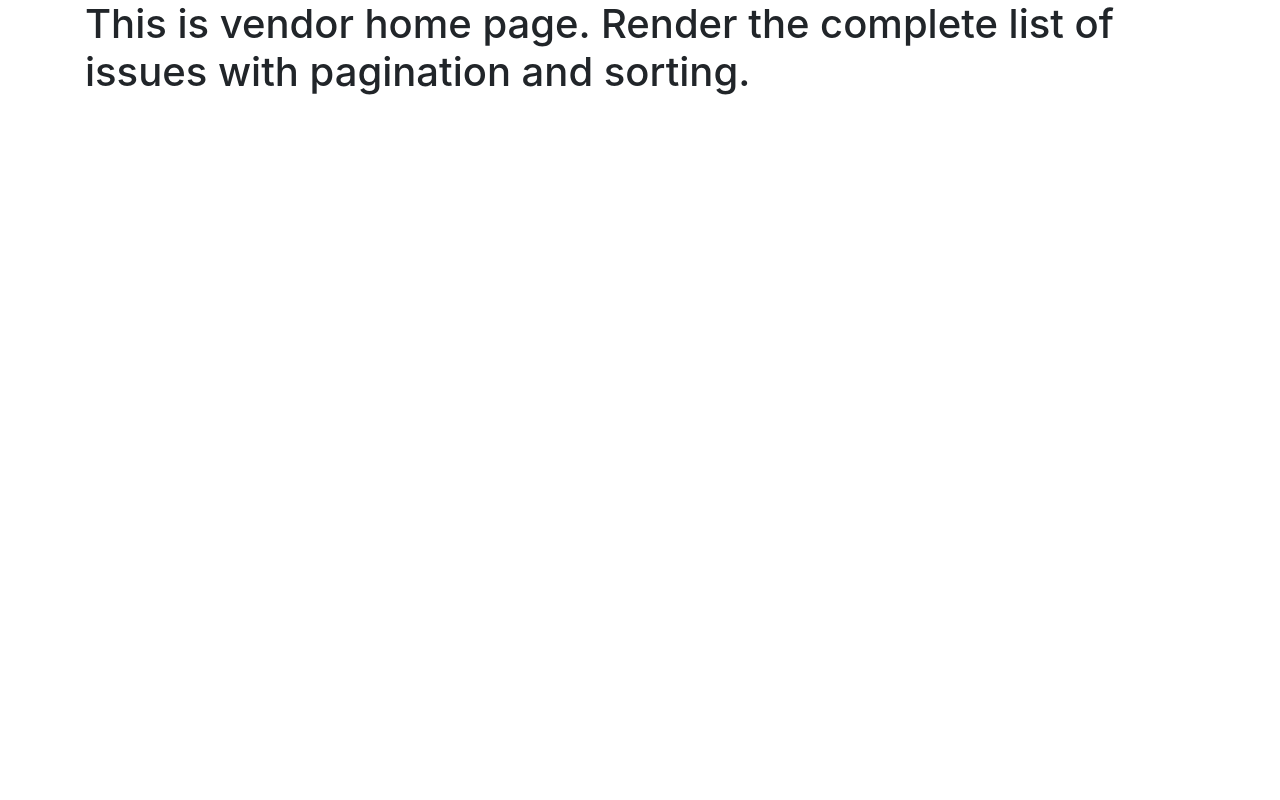
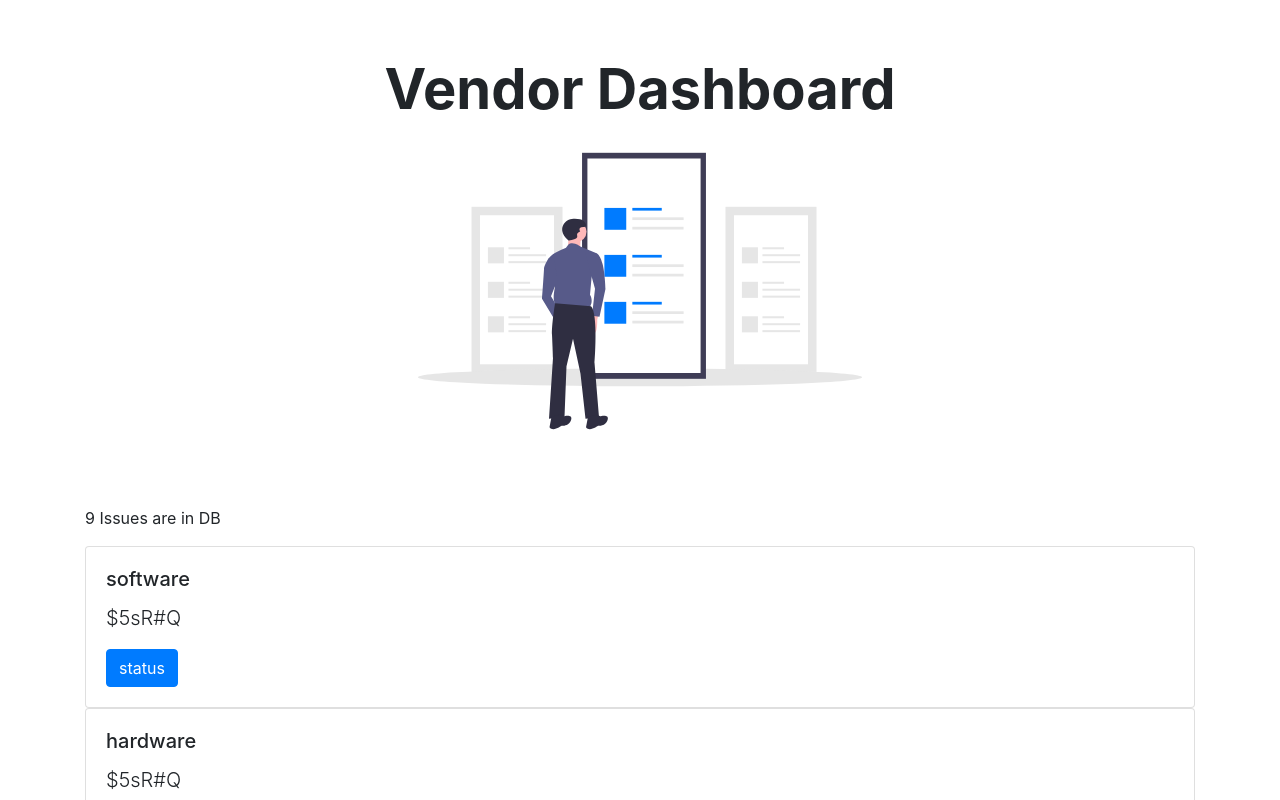
Before and after one commit to sasmit/serviceMgmt, a React app: page /vendorhome in a window 1280 px wide. Shown: the top 800 px of the page. Built offline with nearby package versions, Linux system fonts and the light colour scheme; no server answers.

Commit message:
List creation for vendorhome page[C

```diff
--- a/package.json
+++ b/package.json
@@ -40,6 +40,7 @@
     "webpack-dev-server": "^3.10.3"
   },
   "dependencies": {
+    "axios": "^0.19.2",
     "bootstrap": "^4.4.1",
     "react": "^16.13.0",
     "react-dom": "^16.13.0",
--- a/src/components/vendorHomePage.jsx
+++ b/src/components/vendorHomePage.jsx
@@ -1,8 +1,45 @@
 import React, { Component } from 'react';
+// import  * as axios from "axios";
+import Header from '../common/header';
+import Card from '../common/card';
+import vendorHomePage from '../images/vendorHomePage.svg';
+import { getIssue } from "../services/fakeIssueList";
 
 class VendorHomePage extends Component {
+    state = {
+        issues: getIssue()
+    };
+
+    componentDidMount(){
+        //fetch original data from service
+        console.log("component did mount succesful");
+        fetch("http://10.12.131.32:3006", {
+            mode: 'no-cors'
+        })
+            .then(response => console.log('SUCCESS'))
+            .then(data => console.log(data))
+            .catch(error => console.log('ERROR in GET'));
+    }
+    //ComponentDidMount();
+
     render() {
-        return ( <h1>This is vendor home page. Render the complete list of issues with pagination and sorting. </h1> );
+        return (<div>
+			<Header text="Vendor Dashboard" image={vendorHomePage} />
+            <p>{this.state.issues.length} Issues are in DB</p>
+            {this.state.issues.map(data => (
+                <div className="row rowStyle">
+				<div className="col">
+					<Card
+						cardTitle={data.issue}
+						cardMessage={data.description}
+						button="status"
+						link="/complaint"
+					/>
+				</div>
+			</div>
+            ))}
+
+		</div>);
     }
 }
 
--- a/src/services/fakeIssueList.js
+++ b/src/services/fakeIssueList.js
@@ -119,6 +119,6 @@ export function saveIssueData(user) {
 
 export function deleteUserById(id) {
   let dataInDb = data.find(m => m._id === id);
-  data.splice(movies.indexOf(dataInDb), 1);
+  data.splice(data.indexOf(dataInDb), 1);
   return dataInDb;
 }
```
Also changed, not shown: 1 other file (tests, documents, lock files or other folders).
